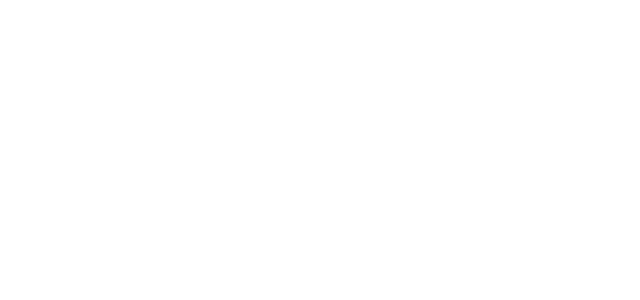
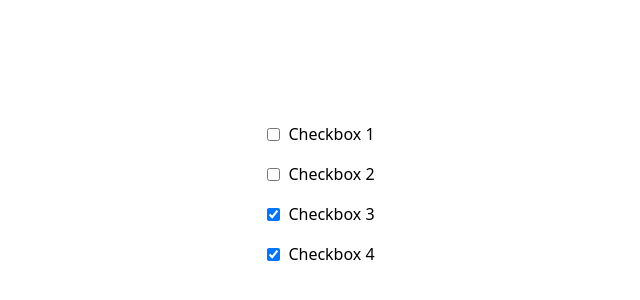
Before and after one commit to Yazan-Egbaria/react-app, a React (Vite) app: page / in a window 1280 px wide. Shown: the part 206-506 px from the top of the page, without its empty margins (319-959 px from the left). Built offline with nearby package versions, Linux system fonts and the light colour scheme.

Commit message:
Finished checkboxes task

```diff
--- a/src/App.jsx
+++ b/src/App.jsx
@@ -1,3 +1,33 @@
+import { useState } from "react";
+import Checkbox from "./components/Checkbox";
+
 export default function App() {
-  return <div></div>;
+  const [checkboxes, setCheckboxes] = useState({
+    checkbox1: false,
+    checkbox2: false,
+    checkbox3: true,
+    checkbox4: true,
+  });
+
+  const handleCheckboxChange = (event) => {
+    const { name, checked } = event.target;
+    setCheckboxes((prevCheckboxes) => ({
+      ...prevCheckboxes,
+      [name]: checked,
+    }));
+  };
+
+  return (
+    <div className="flex h-screen w-full flex-col items-center justify-center gap-4">
+      {Object.keys(checkboxes).map((checkbox, index) => (
+        <Checkbox
+          key={index}
+          label={`Checkbox ${index + 1}`}
+          name={checkbox}
+          checked={checkboxes[checkbox]}
+          onChange={handleCheckboxChange}
+        />
+      ))}
+    </div>
+  );
 }
--- /dev/null
+++ b/src/components/Checkbox.jsx
@@ -0,0 +1,15 @@
+const Checkbox = ({ label, name, checked, onChange }) => {
+  return (
+    <label className="flex items-center gap-2">
+      <input
+        type="checkbox"
+        name={name}
+        checked={checked}
+        onChange={onChange}
+      />
+      {label}
+    </label>
+  );
+};
+
+export default Checkbox;
```
